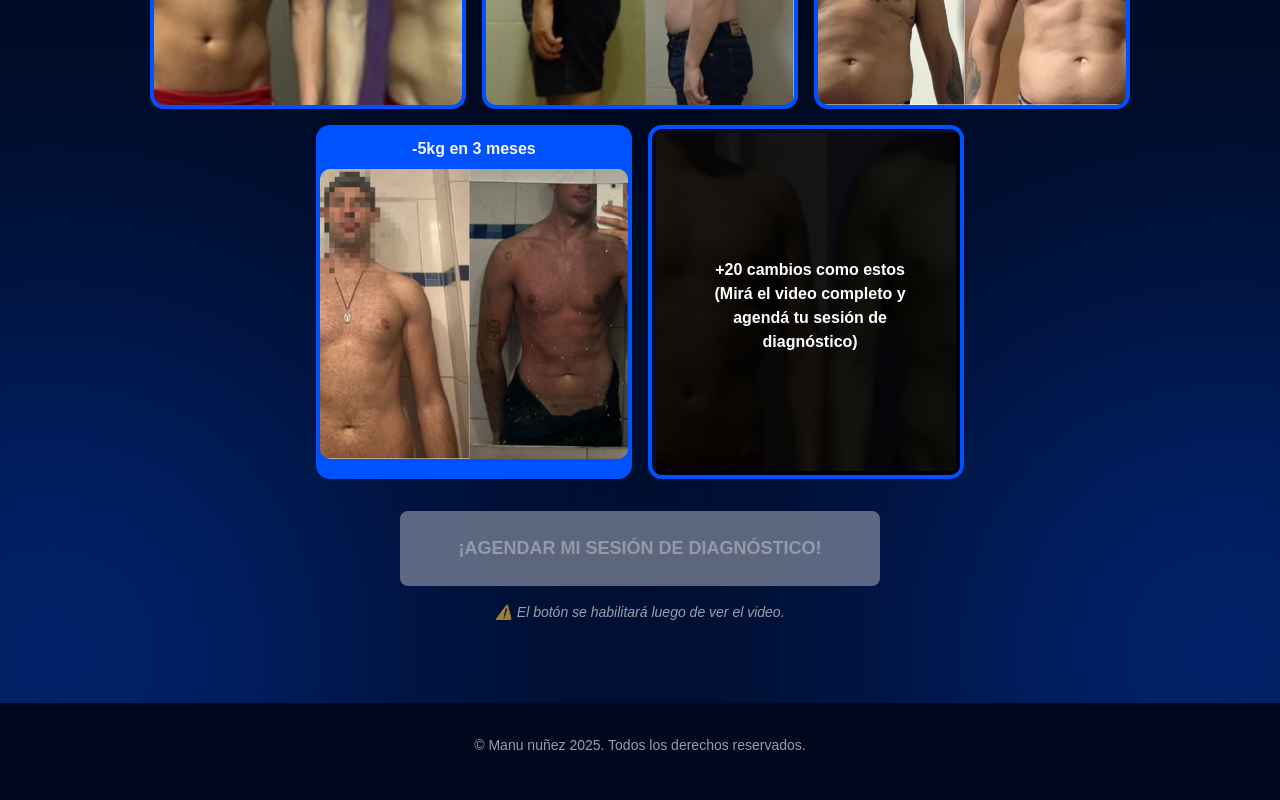
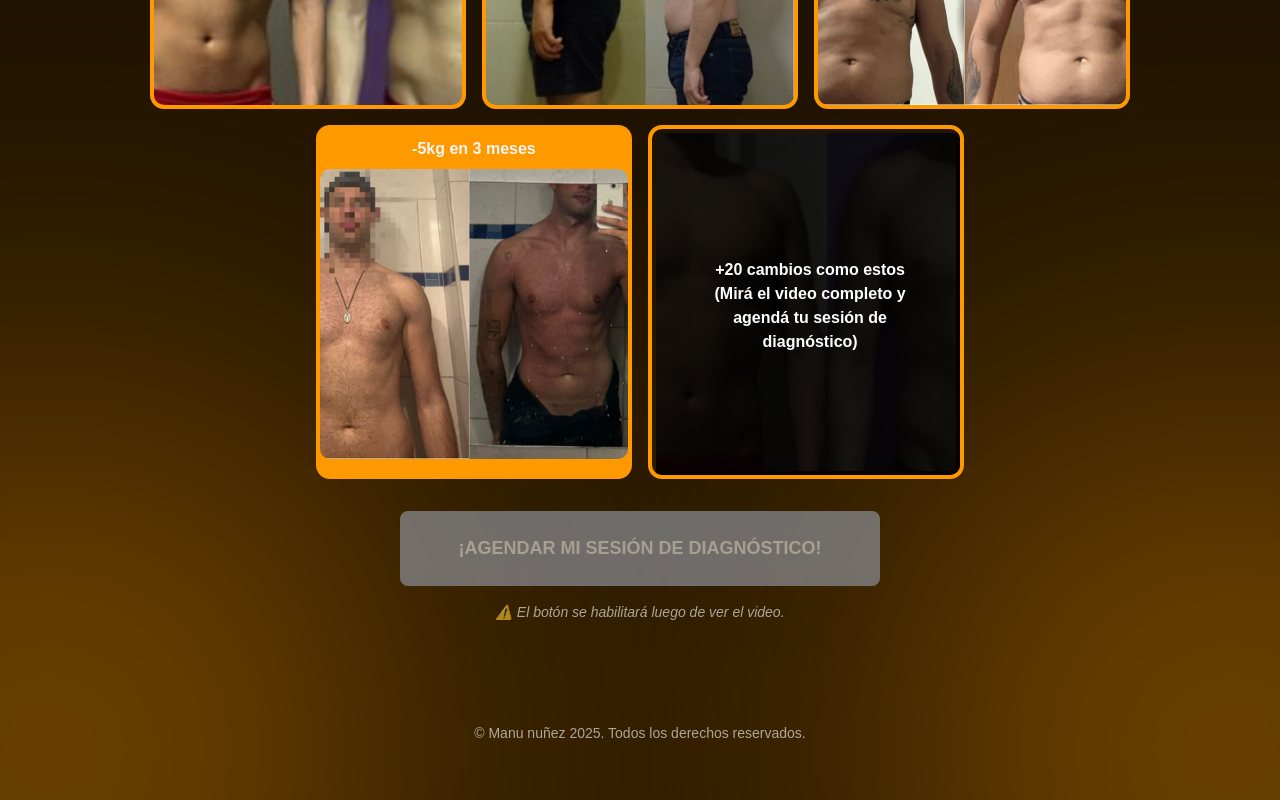
Before and after one commit to JeronimoCortez/generic-funnels, a Next.js app: page / in a window 1280 px wide. Shown: the part 1466-2266 px from the top of the page. Built offline with nearby package versions, Linux system fonts and the light colour scheme.

Commit message:
detalles

```diff
--- a/src/app/components/CalificationFormDirect.tsx
+++ b/src/app/components/CalificationFormDirect.tsx
@@ -158,11 +158,11 @@ export default function CalificationFormDirect({ variant }: Props) {
         subtitle:
           'Esto nos ayuda a adaptar tu alimentación y entrenamiento a tu estilo de vida.',
         options: [
-          { value: 'negocio-propio', label: 'Tengo mi propio negocio' },
+          { value: 'negocio-propio', label: 'Tengo mi propio negocio con empleados' },
           { value: 'profesional', label: 'Soy profesional (Abogado, Médico, etc.)' },
-          { value: 'trabajador', label: 'Trabajador' },
-          { value: 'estudiante', label: 'Estudiante' },
-          { value: 'trabajador-estudiante', label: 'Trabajador y Estudiante' },
+          { value: 'freelance', label: 'Freelance / Home office' },
+          { value: 'trabajador', label: 'Trabajo manual / fisico' },
+          { value: 'otro', label: 'Otro' },
         ],
       },
       {
--- a/src/app/globals.css
+++ b/src/app/globals.css
@@ -7,8 +7,8 @@ body {
 }
 
 :root {
-	--primary: #0051ff;
-	--background: #00091e;
+	--primary: #ff9900;
+	--background: #1e1200;
 	--text-primary: #f5f5f5;
 }
 
--- a/src/app/page.tsx
+++ b/src/app/page.tsx
@@ -133,7 +133,7 @@ export default function Home() {
                       className="p-2 rounded-[24px] relative overflow-clip"
                     >
                       <div className="bg-[var(--primary)] size-[600px] md:size-[700px] top-0 md:-top-[100px] blur-[100px] opacity-[70%] rounded-full absolute left-[calc(50%-300px)] md:left-[calc(50%-350px)] -z-50"></div>
-                      <div className="relative bg-[var(--primary)] z-50 p-8 md:p-[50px] rounded-[20px] flex md:flex-row flex-col gap-4 md:gap-8">
+                      <div className="relative bg-[var(--background)] z-50 p-8 md:p-[50px] rounded-[20px] flex md:flex-row flex-col gap-4 md:gap-8">
                         <div className="w-full md:min-w-[360px] aspect-video rounded-[10px] overflow-hidden">
                           <iframe
                             className="w-full h-full"
@@ -179,7 +179,7 @@ export default function Home() {
         </>
       )}
 
-      <section className="py-[60px] md:py-[80px] relative overflow-clip">
+      <section className="pt-[60px] md:pt-[80px] pb-8 relative overflow-clip">
         <div className="cf-container">
           <h2 className="text-[28px] font-bold text-white text-center uppercase max-w-[600px] leading-[120%] mx-auto">
             ESTOS RESULTADOS PODES OBTENER SI AGENDAS HOY
@@ -238,11 +238,11 @@ export default function Home() {
         </div>
         <div className="bg-[var(--primary)] size-[600px] md:size-[700px] blur-[100px] md:blur-[200px] opacity-[50%] rounded-full absolute left-[calc(50%-300px)] md:-left-[300px] -bottom-[300px] md:block hidden -z-50"></div>
         <div className="bg-[var(--primary)] size-[600px] md:size-[700px] blur-[100px] md:blur-[200px] opacity-[50%] rounded-full absolute right-[calc(50%-300px)] md:-right-[300px] -bottom-[300px] md:block hidden -z-50"></div>
+
+        <p className="pb-6 mt-[100px] text-[14px] text-center px-4 text-white/60">
+          © {coachName} 2025. Todos los derechos reservados.
+        </p>
       </section>
-
-      <p className="pb-6 pt-8 text-[14px] text-center px-4 text-white/60">
-        © {coachName} 2025. Todos los derechos reservados.
-      </p>
     </div>
   );
 }
```
